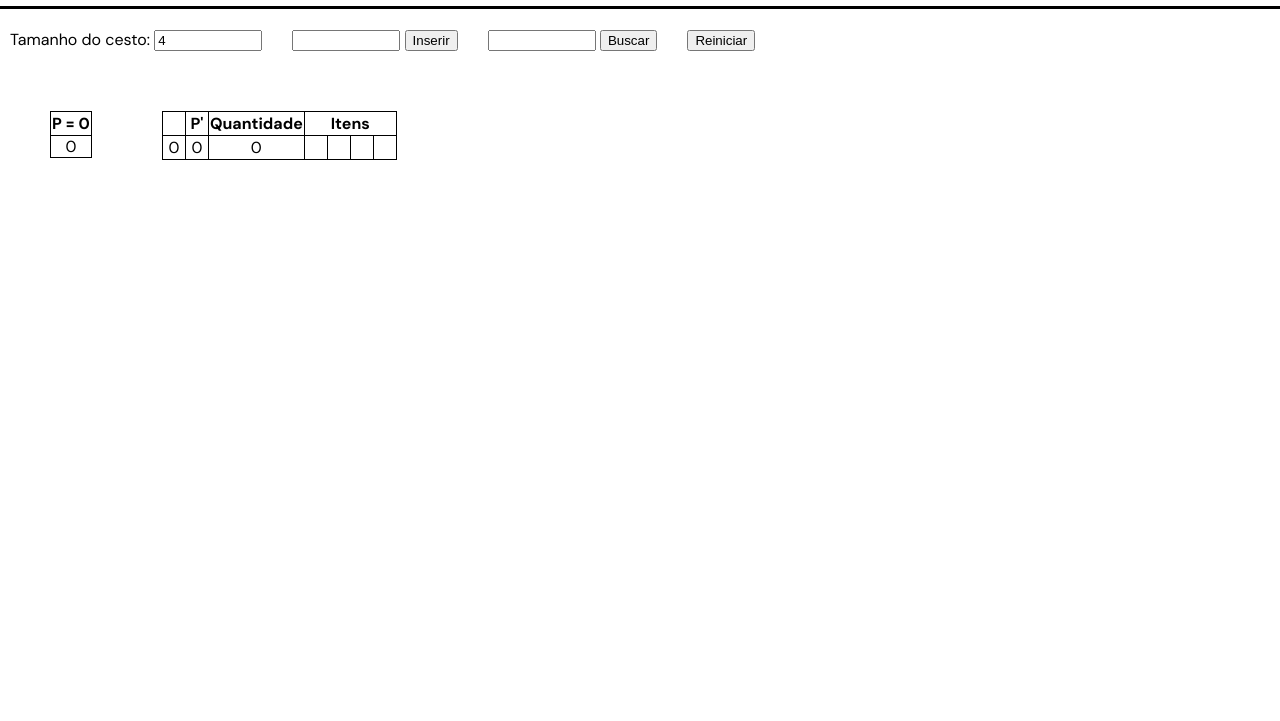
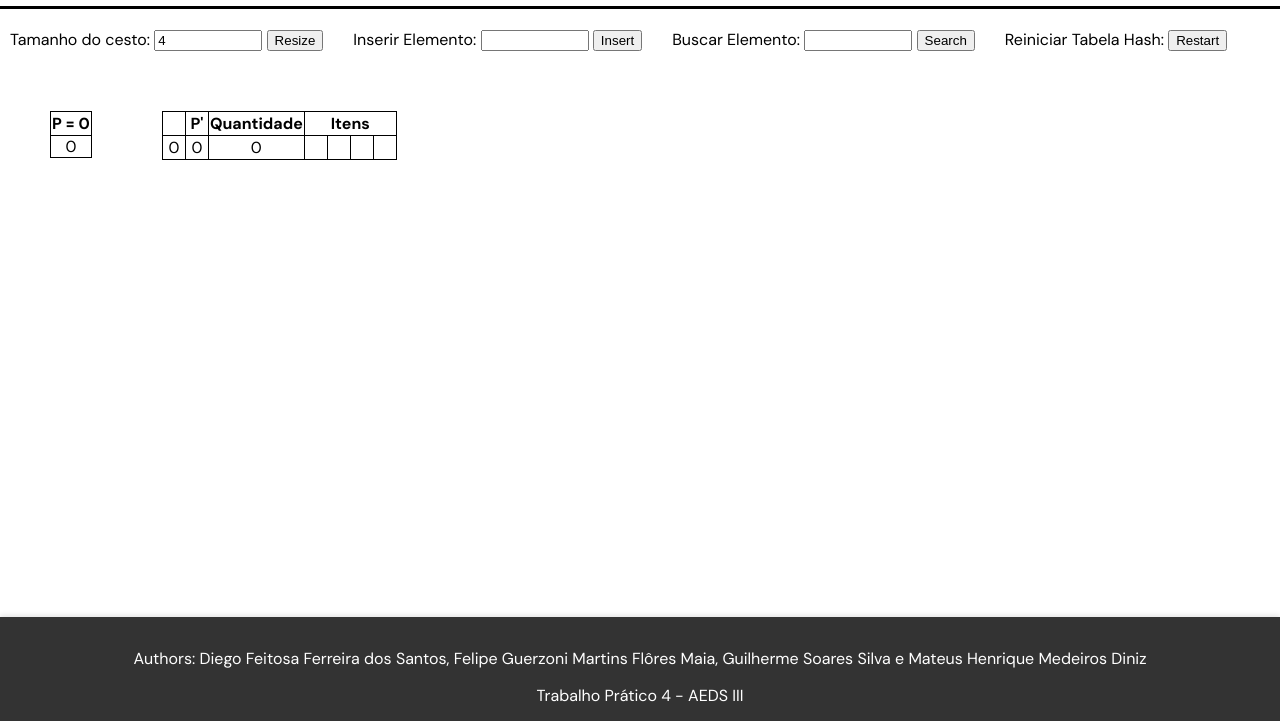
Before and after one commit to mateushmd/puc-aeds3-tp4, a plain HTML site: page index.html in a window 1280 px wide. Shown: the part 79-800 px from the top of the page. Drawn offline with Linux system fonts and the light colour scheme.

Commit message:
Edit buttons and labels

```diff
--- a/index.html
+++ b/index.html
@@ -1,33 +1,37 @@
 <!DOCTYPE html>
-<html lang="en">
+<html lang="pr-br">
 
 <head>
   <meta charset="UTF-8">
   <meta name="viewport" content="width=device-width, initial-scale=1.0">
-  <title>Hash Extensível</title>
+  <title>Tabela Hash Extensível</title>
   <link rel="stylesheet" href="style.css">
 </head>
 
 <body>
   <header>
-    <h1>Hash Extensível</h1>
+    <h1>Tabela Hash Extensível</h1>
   </header>
   <main>
     <section id="controles">
       <div class="controle">
         <label for="tamanho-cesto">Tamanho do cesto:</label>
-        <input type="number" id="tamanho-cesto" name="tamanho-cesto" min="1" value="4">
+        <input type="number" id="tamanho-cesto" name="tamanho-cesto" min="1" value="4" onfocus="this.value=''">
+	      <button id="definir-btn"">Resize</button>
       </div>
       <div class="controle">
-        <input type="number" id="inserir" name="inserir-valor" min="0">
-        <button id="inserir-btn">Inserir</button>
+        <label for="tamanho-cesto">Inserir Elemento:</label>
+        <input type="number" id="inserir" name="inserir-valor" min="0" onfocus="this.value=''">
+        <button id="inserir-btn"">Insert</button>
       </div>
       <div class="controle">
-        <input type="number" id="buscar" name="buscar-valor">
-        <button id="buscar-btn">Buscar</button>
+        <label for="tamanho-cesto">Buscar Elemento:</label>
+        <input type="number" id="buscar" name="buscar-valor" onfocus="this.value=''">
+        <button id="buscar-btn"">Search</button>
       </div>
       <div class="controle">
-        <button id="reiniciar-btn">Reiniciar</button>
+        <label for="tamanho-cesto">Reiniciar Tabela Hash:</label>
+        <button id="reiniciar-btn">Restart</button>
       </div>
     </section>
     <section id="tabela-hash">
@@ -51,6 +55,16 @@
       </table>
     </section>
   </main>
+
+  <footer class="footer">
+    <div class="footer-content">
+      <p>Authors: Diego Feitosa Ferreira dos Santos, Felipe Guerzoni Martins Flôres Maia, Guilherme Soares Silva e Mateus Henrique Medeiros Diniz</p>
+      <nav class="footer-nav">
+          <a href="https://github.com/mateushmd/puc-aeds3-tp4" target="_blank">Trabalho Prático 4 - AEDS III</a>
+      </nav>
+    </div>
+  </footer>
+
   <script src="script.js"></script>
 </body>
 
```
